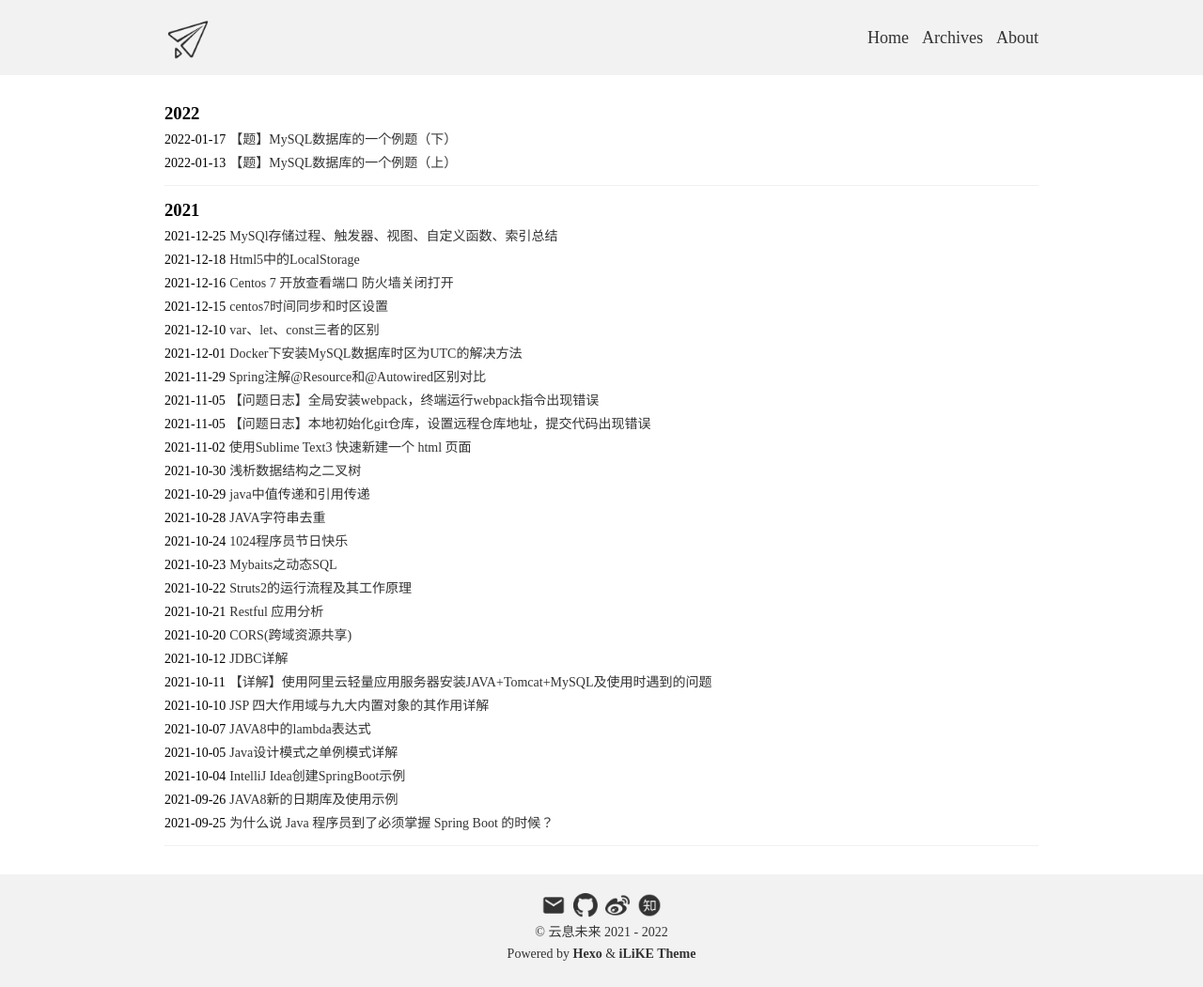
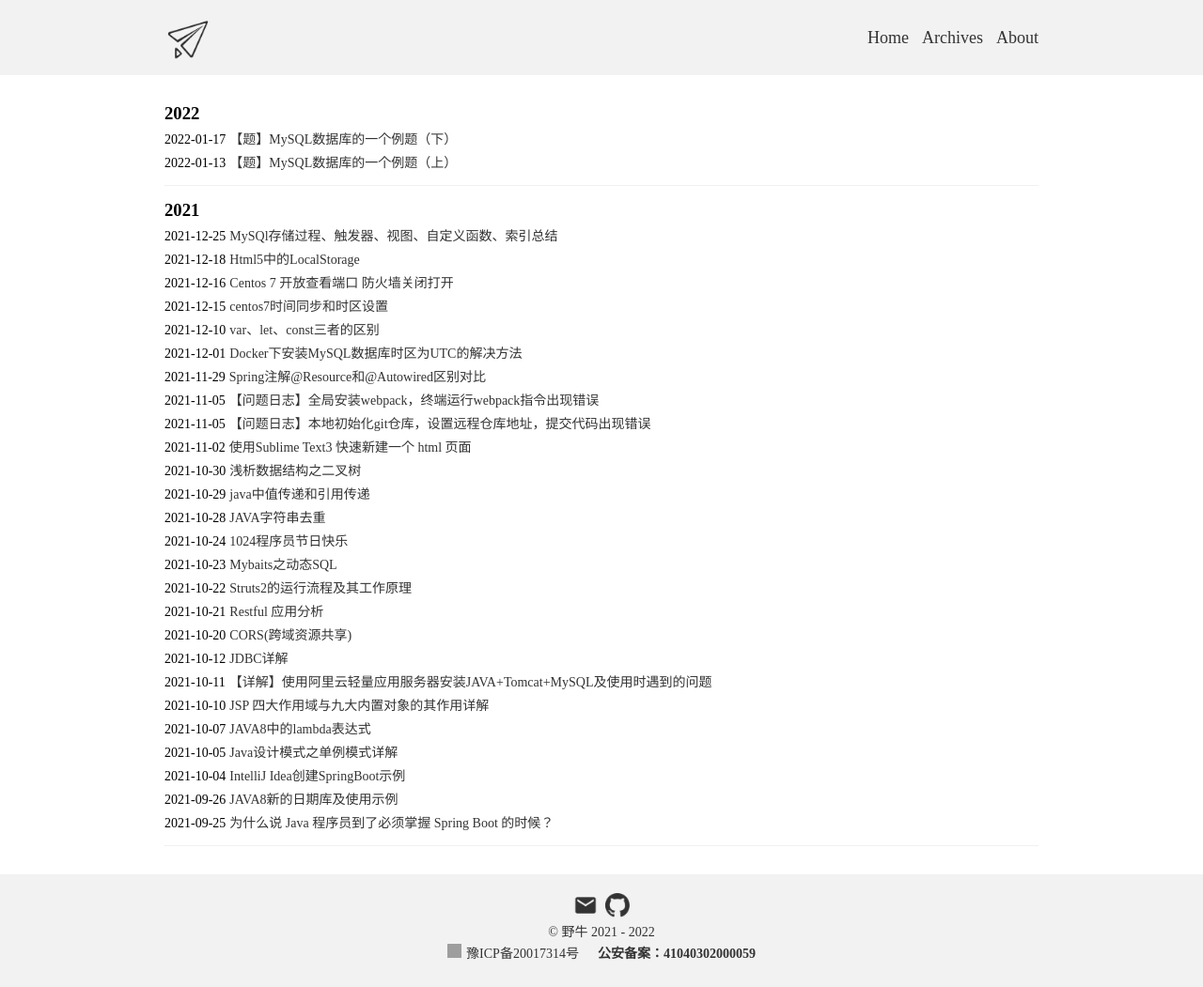
Before and after one commit to Mlxa0324/Mlxa0324.github.io, a plain HTML site: page archives/index.html in a window 1280 px wide. Shown: the whole page at 94% size. Drawn offline with nearby package versions, Linux system fonts and the light colour scheme; grey boxes are pictures that could not be loaded; a script that the page names is missing.

Commit message:
update file

```diff
--- a/archives/index.html
+++ b/archives/index.html
@@ -282,79 +282,38 @@
         <div class="container">
           <div class="social">
             <ul class="social-list">
-
-
-
-
                   <li>
-					<a href="mailto:immertry@163.com" title="email" target="_blank">
+                    <a href="mailto:mlx950324@163.com" title="email" target="_blank">
                     <i class="fa fa-email"></i>
                     </a>
                   </li>
-
-
-
-
-
-
-
-
-
-
-
-
-
-
                   <li>
-					<a href="https://github.com/ImmerTry" title="github" target="_self">
+                    <a href="https://github.com/mlxa0324" title="github" target="_self">
                     <i class="fa fa-github"></i>
                     </a>
                   </li>
 
+          <!--				<li>-->
+          <!--					<a href="https://weibo.com/u/5092233560?display=0&amp;retcode=6102" title="weibo" target="_self">-->
+          <!--					<i class="fa fa-weibo"></i>-->
+          <!--					</a>-->
+          <!--				</li>-->
 
-
-
-				<li>
-					<a href="https://weibo.com/u/5092233560?display=0&amp;retcode=6102" title="weibo" target="_self">
-					<i class="fa fa-weibo"></i>
-					</a>
-				</li>
-
-
-
-
-
-
-				<li>
-					<a href="https://www.zhihu.com/people/liu-lei-62-41" title="zhihu" target="_self">
-					<i class="fa fa-zhihu"></i>
-					</a>
-				</li>
-
-
-
-
-
-
-
-
-
-
+          <!--				<li>-->
+          <!--					<a href="https://www.zhihu.com/people/liu-lei-62-41" title="zhihu" target="_self">-->
+          <!--					<i class="fa fa-zhihu"></i>-->
+          <!--					</a>-->
+          <!--				</li>-->
             </ul>
           </div>
               <div class="copyright">
-        <span>
-
-
-
-                © 云息未来 2021 - 2022
-
-        </span>
+                  <span>© 野牛 2021 - 2022</span>
               </div>
               <div class="power">
-        <span>
+                  <span><img src="https://image.immertry.top/beian.png" style="height: 15px;width: 15px;margin-right: 5px;">豫ICP备20017314号<a href="" style="margin-left: 20px">公安备案：41040302000059</a></span>
+                  <!-- <span>
                       Powered by <a target="_blank" rel="noopener" href="https://hexo.io">Hexo</a> & <a target="_blank" rel="noopener" href="https://github.com/CaiChenghan/iLiKE">iLiKE Theme</a>
-        </span>
+                  </span> -->
               </div>
     <script src="https://cdn.bootcss.com/jquery/3.3.1/jquery.js"></script>
     <!--page counter part-->
```
Also changed, not shown: index.html (+1 -1 lines). Lines whose indentation alone changed are shown as unchanged.
